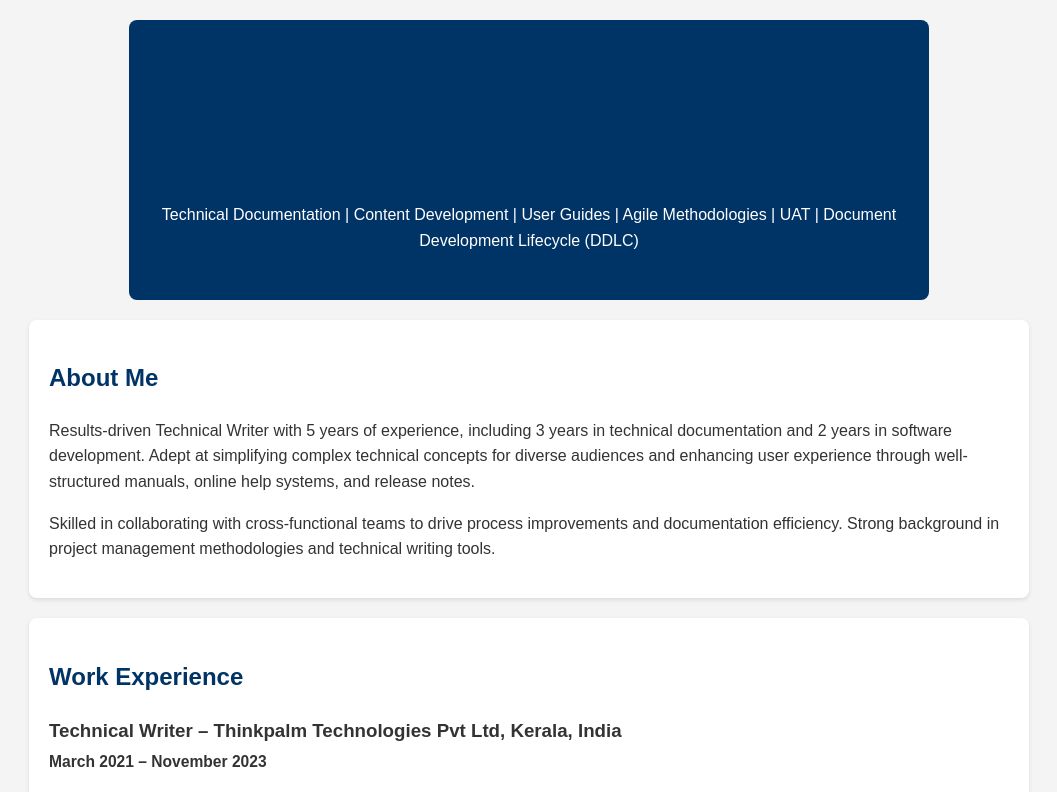
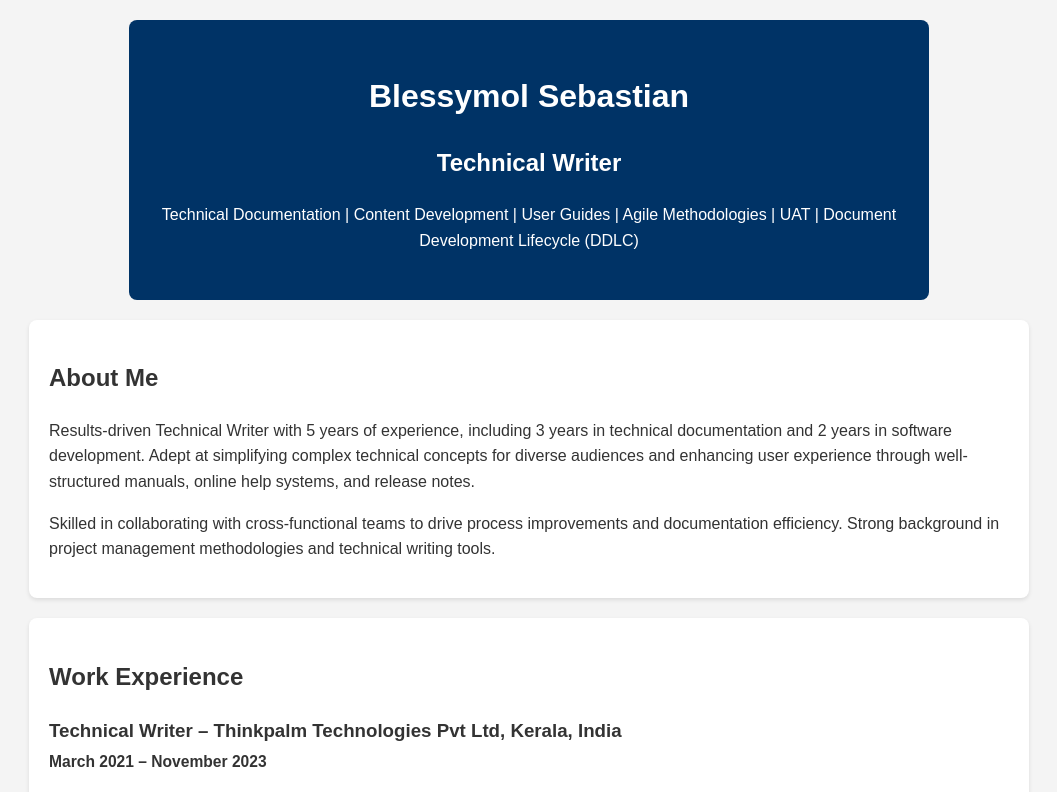
Before and after one commit to Blessy-Sebastian/Blessy-Sebastian.github.io, a plain HTML site: page index.html in a window 1280 px wide. Shown: the top 792 px of the page, without its empty margins (111-1168 px from the left). Drawn offline with Linux system fonts and the light colour scheme.

Commit message:
Update index.html

```diff
--- a/index.html
+++ b/index.html
@@ -32,9 +32,6 @@
       border-radius: 8px;
       box-shadow: 0 2px 4px rgba(0,0,0,0.1);
       max-width: 960px;
-    }
-    h1, h2 {
-      color: #003366;
     }
     ul {
       list-style-type: disc;
```
